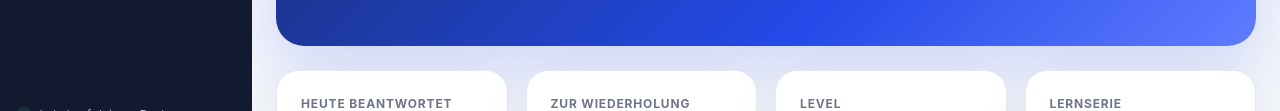
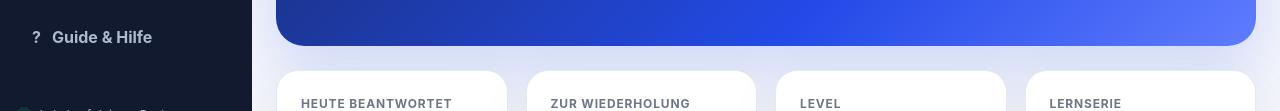
Before and after one commit to silienthpp-glitch/Learning-by-Doing, a plain HTML site: page dist/index.html in a window 1280 px wide. Shown: the part 550-661 px from the top of the page. Drawn offline with Linux system fonts and the light colour scheme.

Commit message:
feat: add guide navigation

```diff
--- a/dist/index.html
+++ b/dist/index.html
@@ -27,6 +27,7 @@
       <a href="#topics">▦ <span>Themen</span></a>
       <a href="#progress">◴ <span>Fortschritt</span></a>
       <a href="#exam">▤ <span>Prüfungsmodus</span></a>
+      <a href="#guide">? <span>Guide & Hilfe</span></a>
     </nav>
 
     <div class="sidebar-bottom">
```
